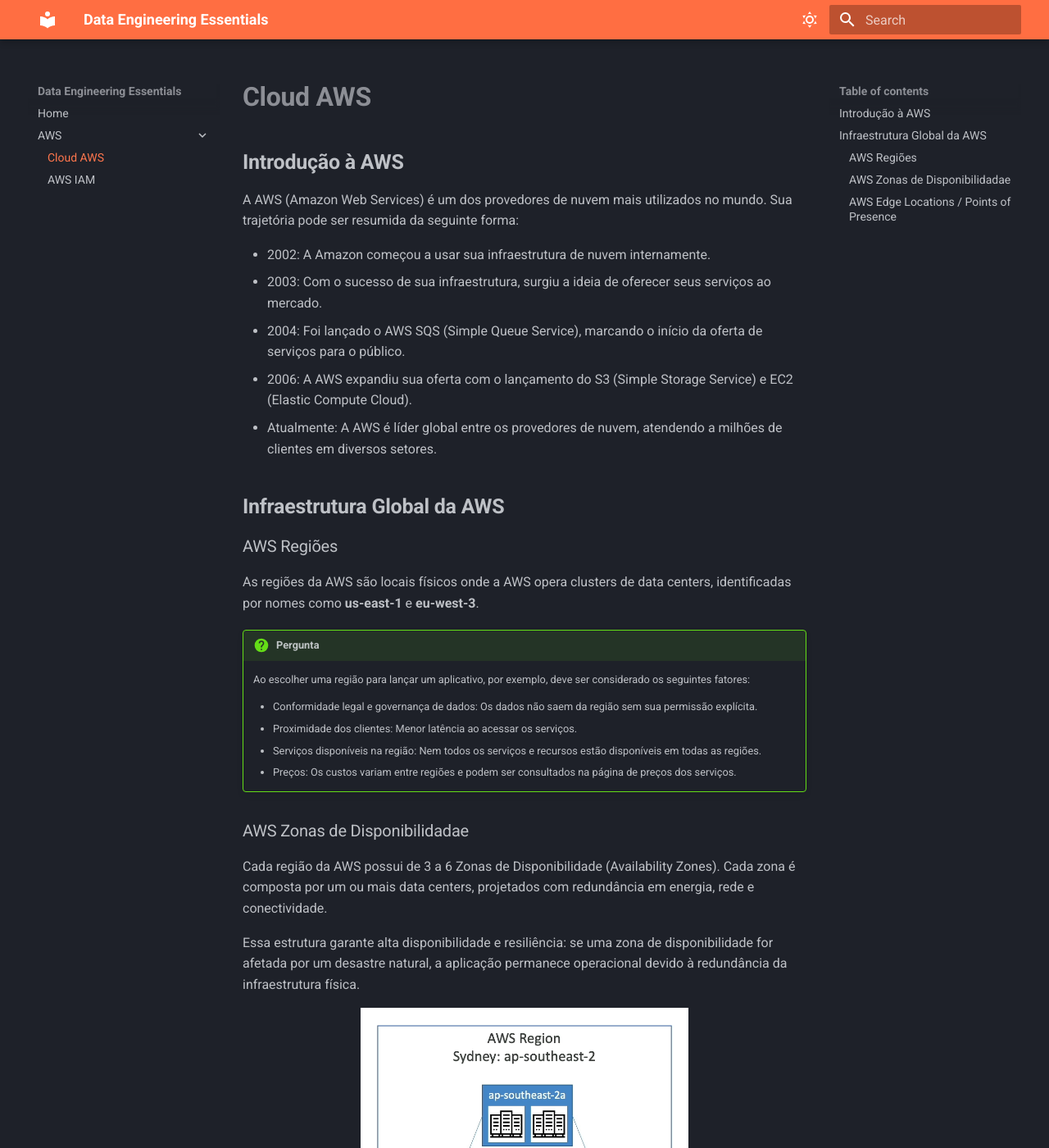
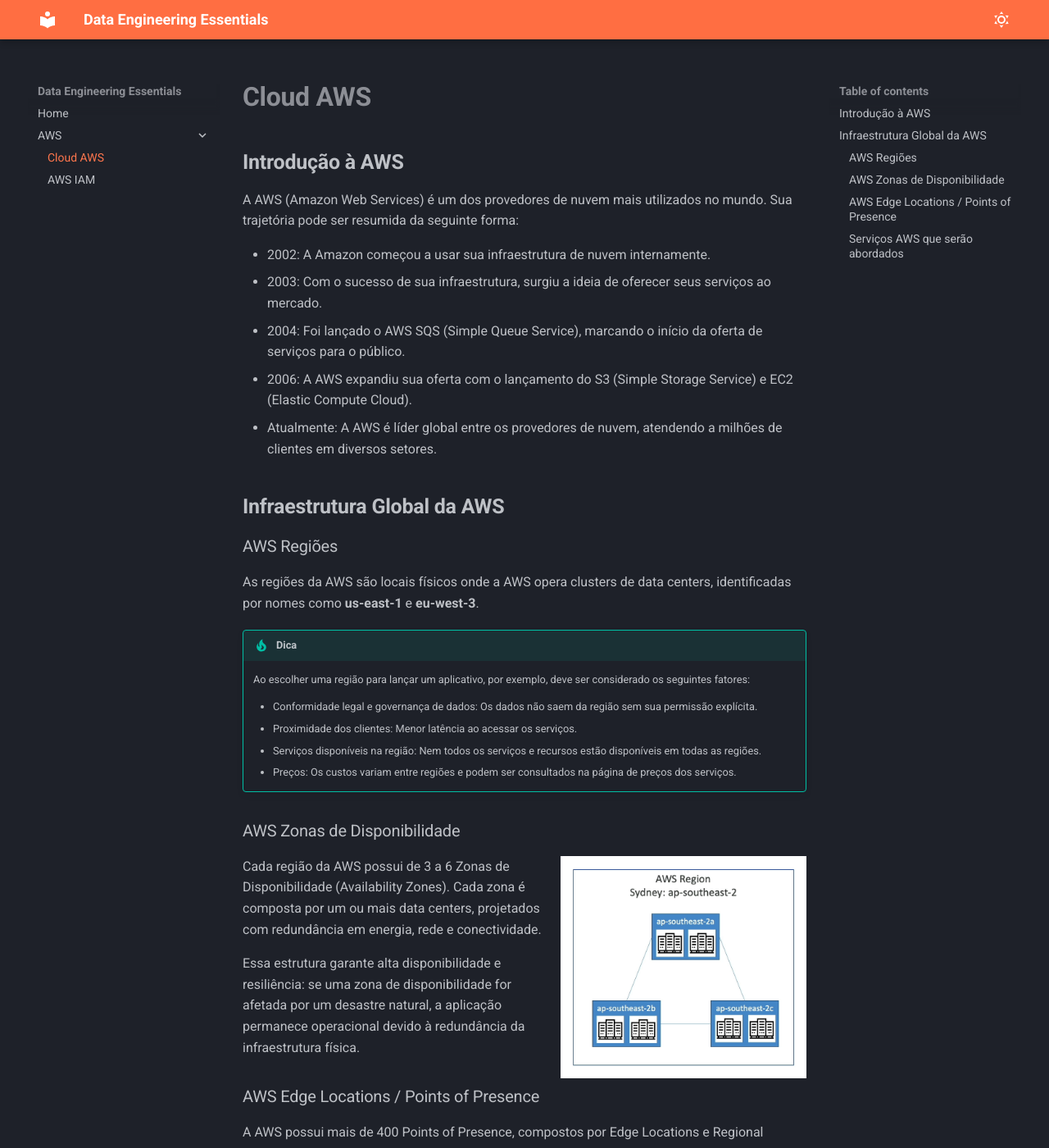
Before and after one commit to Vinicius-Santoro/data-engineering-essentials, an MkDocs documentation site: the page built from docs/AWS/00-conhecendo-aws.md, in a window 1280 px wide and 1400 px high. Shown: the whole window at 82% size. Built offline with MkDocs 1.6.1 and Material for MkDocs 9.7.7, drawn with Linux system fonts in a browser that asks for light colours; some of the changed text lies outside the part shown.

Commit message:
doc: :memo: altera question por tip

```diff
--- a/docs/AWS/00-conhecendo-aws.md
+++ b/docs/AWS/00-conhecendo-aws.md
@@ -16,7 +16,7 @@
 As regiões da AWS são locais físicos onde a AWS opera clusters de data centers,
 identificadas por nomes como **us-east-1** e **eu-west-3**.
 
-!!! question "Pergunta"
+!!! tip "Dica"
 
     Ao escolher uma região para lançar um aplicativo, por exemplo, deve ser
     considerado os seguintes fatores:
@@ -29,8 +29,11 @@
     - Preços: Os custos variam entre regiões e podem ser consultados na página de
     preços dos serviços.
 
-### AWS Zonas de Disponibilidadae
+### AWS Zonas de Disponibilidade
 
+<!-- ![Zonas de Disponibilidade AWS](../assets/aws-azs.png){ width="300" height="300" .shadow} -->
+
+![Zonas de Disponibilidade AWS](../assets/aws-azs.png){ align=right width="300" .shadow}
 Cada região da AWS possui de 3 a 6 Zonas de Disponibilidade (Availability Zones).
 Cada zona é composta por um ou mais data centers, projetados com redundância em
 energia, rede e conectividade.
@@ -39,13 +42,6 @@
 disponibilidade for afetada por um desastre natural, a aplicação permanece
 operacional devido à redundância da infraestrutura física.
 
-<!-- ![Zonas de Disponibilidade AWS](../assets/aws-azs.png){ width="300" height="300" .shadow} -->
-
-<figure markdown="span">
-  ![Zonas de Disponibilidade AWS](../assets/aws-azs.png){ width="400" height="400" }
-  <figcaption>Zonas de Disponibilidade AWS</figcaption>
-</figure>
-
 ### AWS Edge Locations / Points of Presence
 
 A AWS possui mais de 400 Points of Presence, compostos por Edge Locations e
@@ -53,3 +49,16 @@
 
 Esses pontos permitem a entrega de conteúdo aos usuários finais com menor
 latência, garantindo desempenho mais rápido e eficiente.
+
+### Serviços AWS que serão abordados
+
+!!! info "Informação"
+
+    Esta documentação aborda exclusivamente os serviços da AWS cobrados no exame **AWS Certified Developer – Associate.**
+    A imagem abaixo apresenta todos os serviços que serão explorados ao longo deste material.
+
+
+<figure markdown="span">
+  ![Serviços AWS](../assets/aws-services-edit.png){ width="800" }
+  <!-- <figcaption>Serviços AWS cobrados no exame AWS Developer Associate</figcaption> -->
+</figure>
--- a/mkdocs.yml
+++ b/mkdocs.yml
@@ -56,6 +56,9 @@
   - admonition
   - pymdownx.details
 
+plugins:
+  - glightbox
+
 extra:
   social:
     - icon: simple/github
```
Also changed, not shown: docs/AWS/01-aws-iam.md (+1 -1 lines), docs/assets/aws-services-edit.png (added), 2 other files.
